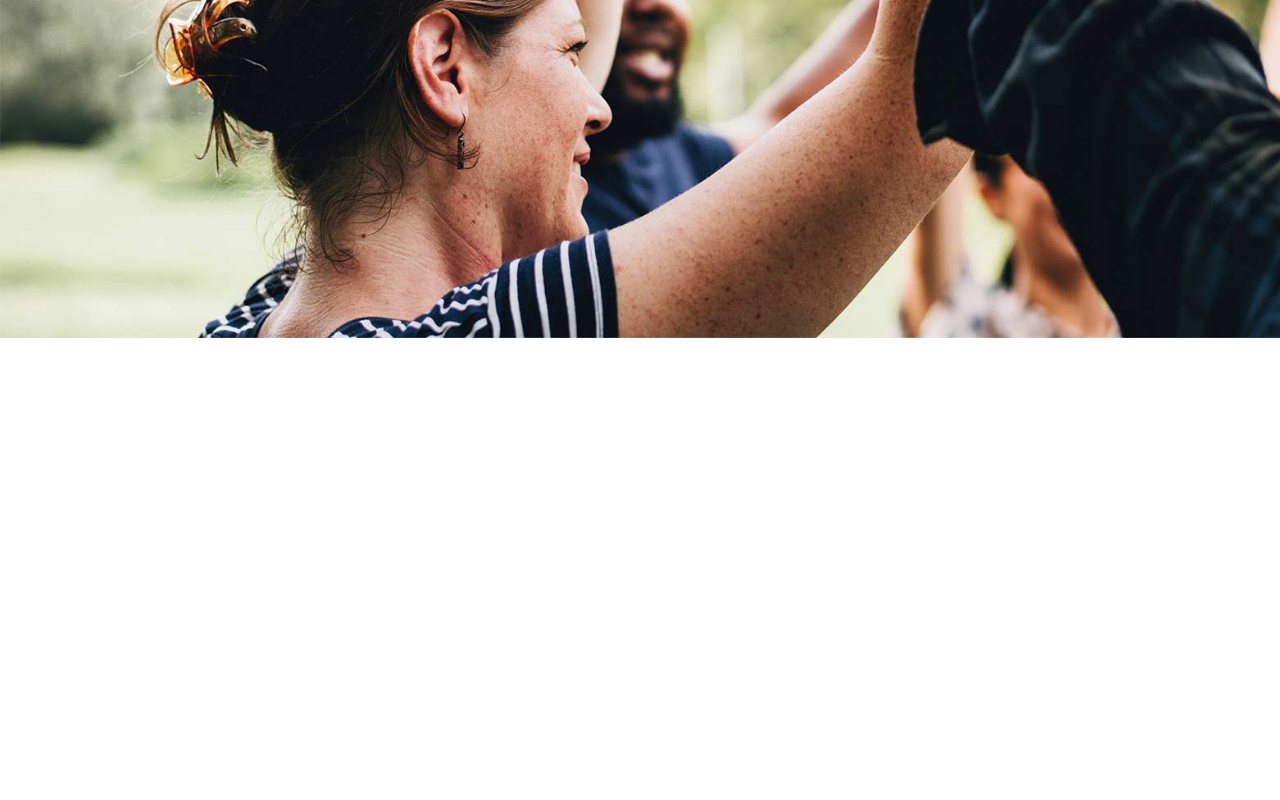
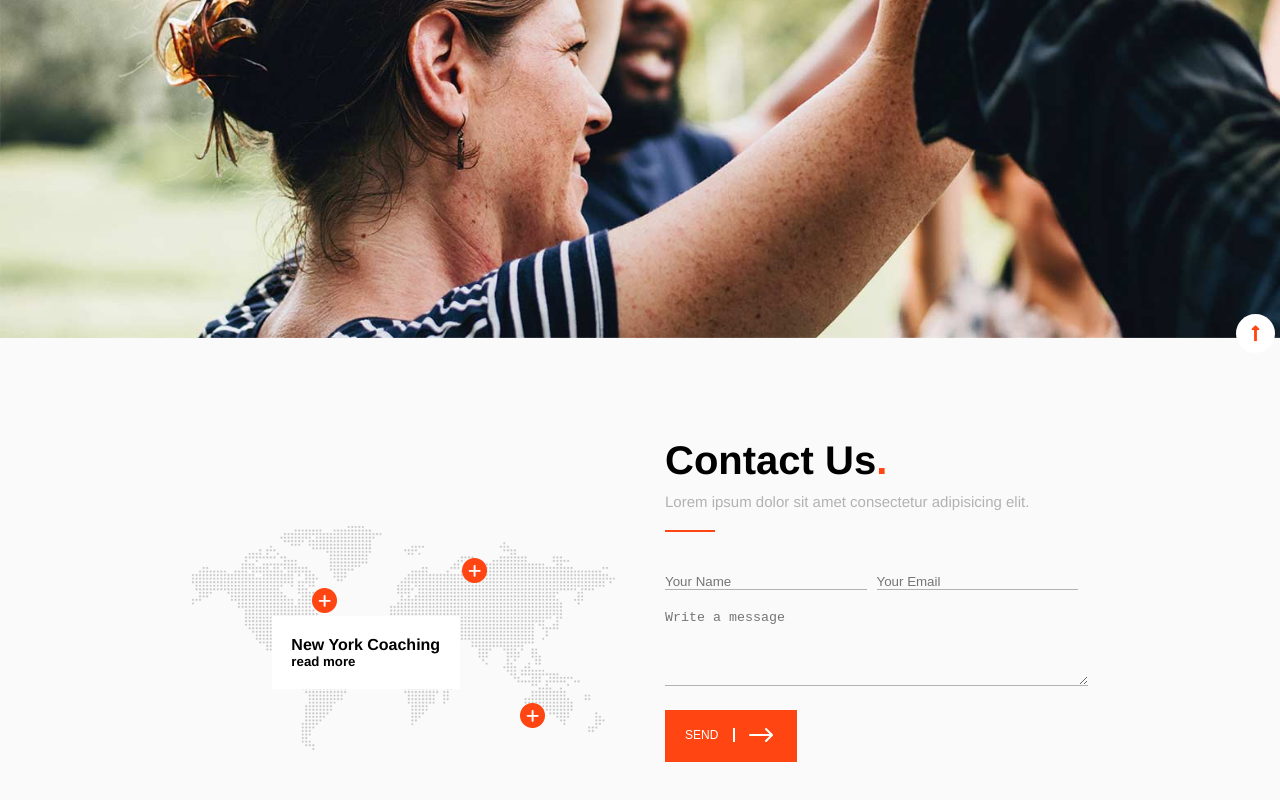
Before and after one commit to Giuseppe0197/proj-html-vuejs, a Vue app: page / in a window 1280 px wide. Shown: the part 4435-5235 px from the top of the page. Before the commit the page ends 4773 px from the top, so only its background shows below. Built offline with nearby package versions, Linux system fonts and the light colour scheme.

Commit message:
add form section and add button to testimonials

```diff
--- /dev/null
+++ b/src/components/ContactUs.vue
@@ -0,0 +1,169 @@
+<template>
+<div class="contact">
+
+    <div class="sectionInfo">
+
+        <!-- creiamo una sezione per mostrare le varie parti del mondo in cui il servizio è attivo -->
+
+        <div class="map">
+            <div class="city">
+                <h4>New York Coaching</h4>
+                <h5>read more</h5>
+            </div>
+
+            <img id="USA" src="../assets/img/h1-contact-rev-02.png" alt="">
+
+            <img id="europe" src="../assets/img/h1-contact-rev-02.png" alt="">
+
+            <img id="australia" src="../assets/img/h1-contact-rev-02.png" alt="">
+        </div>
+
+        <!-- creiamo un form per permettere all'utente di inserire i dati in modo da essere successivavente contattato per evere delle informazioni riguardanti il servizio -->
+
+        <div class="form">
+            <h2>Contact Us<span class="dot">.</span></h2>
+
+            <p>Lorem ipsum dolor sit amet consectetur adipisicing elit.</p>
+
+            <div class="border"></div>
+
+
+            <div class="formData">
+
+                <input type="text" placeholder="Your Name">
+
+                <input type="text" placeholder="Your Email">
+
+                <textarea name="" id="" cols="" rows="5" placeholder="Write a message"></textarea>
+
+            </div>
+
+            <button class="send">send<span class="bordersend"></span><img src="../assets/img/svg-6.svg"></button>
+
+        </div>
+
+    </div>
+
+</div>
+</template>
+
+<script>
+export default {
+  name: 'ContactUs',
+}
+</script>
+
+<!-- Add "scoped" attribute to limit CSS to this component only -->
+<style scoped lang="scss">
+    .sectionInfo {
+        width: 70%;
+        margin: 100px auto;
+        min-height: 400px;
+        display: flex;
+        justify-content: space-evenly;
+
+        .map {
+            width: 50%;
+            background-image: url("../assets/img/h1-contact-rev-01.png");
+            background-size: contain;
+            background-repeat: no-repeat;
+            background-position: center;
+            position: relative;
+            margin-right: 50px;
+
+            .city {
+                position: absolute;
+                top: 50%;
+                left: 50%;
+                transform: translate(-70%, - 30%);
+                background-color: white;
+                padding: 20px;
+            }
+
+            #USA {
+                position: absolute;
+                top: 150px;
+                left: 120px;
+            }
+
+            #europe {
+                position: absolute;
+                top: 120px;
+                left: 270px;
+            }
+
+            #australia {
+                position: absolute;
+                bottom: 110px;
+                right: 70px;
+            }
+        }
+
+        .form {
+            width: 50%;
+
+            h2 {
+                font-size: 40px;
+            }
+
+            .dot {
+                color: #ff4612;
+            }
+
+            p {
+                color: #B2B2B2;
+                font-size: 15px;
+                margin: 10px 0 20px;
+            }
+
+            .border {
+                border-bottom: 2px solid #ff4612;
+                width: 50px;
+            }
+        }
+
+        .formData {
+            margin-top: 40px;
+
+            input {
+                border: none;
+                border-bottom: 1px solid #B2B2B2;
+                background-color: #fafafa;
+                width: calc(100% / 2 - 10px);
+                margin-right: 10px;
+                color: #B2B2B2;
+            }
+
+            textarea {
+                width: 100%;
+                margin-top: 20px;
+                border: none;
+                color: #B2B2B2;
+                border-bottom: 1px solid #B2B2B2;
+                background-color: #fafafa;
+            }
+        }
+
+        .send {
+            background-color: #ff4612;
+            margin-top: 20px;
+            color: white;
+            border: none;
+            padding: 10px 20px;
+            text-transform: uppercase;
+            font-size: 12px;
+
+            img {
+                vertical-align: middle;
+                margin-left: 10px;
+            }
+
+        .bordersend {
+            border-left: 2px solid white;
+            margin-left: 15px;
+        }
+
+        }
+
+    }
+</style>
--- a/src/components/MyMain.vue
+++ b/src/components/MyMain.vue
@@ -48,6 +48,10 @@
 
       <Testimonials/>
 
+      <!-- sotto componente per la sezione contatti con il form per richiedere le informazioni -->
+
+      <ContactUs/>
+
     </main>
 
 </template>
@@ -59,6 +63,7 @@ import UpcomingEv from '@/components/UpcomingEv.vue'
 import Leader from '@/components/Leader.vue'
 import LatestNews from '@/components/LatestNews.vue'
 import Testimonials from '@/components/Testimonials.vue'
+import ContactUs from '@/components/ContactUs.vue'
 
 export default {
   name: 'MyMain',
@@ -67,7 +72,8 @@ export default {
       UpcomingEv,
       Leader,
       LatestNews,
-      Testimonials
+      Testimonials,
+      ContactUs
   },
   data() {
       return {
--- a/src/components/Testimonials.vue
+++ b/src/components/Testimonials.vue
@@ -1,5 +1,7 @@
 <template>
 <div class="testimonials">
+
+    <!-- creiamo la sezione che contiene il titolo e l'immagine con le informazioni del testimonial -->
 
     <div class="testimonialinfo">
         <h2>Testimonials.</h2>
@@ -25,12 +27,16 @@
         </div>
     </div>
 
+    <!-- creiamo una sezione che funziona da video player per un'introduzione alla pagina e al servizio -->
+
     <div class="videoplay">
 
 
             <i class="fas fa-play"></i>
 
-            <button class="buttonplay"><i class="fas fa-long-arrow-alt-up"></i></button>
+            <button class="buttonplay buttonplay1"><i class="fas fa-long-arrow-alt-up"></i></button>
+
+            <button class="buttonplay buttonplay2"><i class="fas fa-long-arrow-alt-up"></i></button>
 
             <div class="containerorigin">
 
@@ -47,8 +53,6 @@
 
 
     </div>
-
-    <!-- <div class="prova"></div> -->
 
 </div>
 </template>
@@ -162,19 +166,29 @@ export default {
         }
 
         .buttonplay {
-            position: absolute;
             background-color: white;
             border: none;
             border-radius: 50%;
             padding: 10px 15px;
-            right: 5px;
-            top: 150px;
 
             .fa-long-arrow-alt-up {
                 color: #ff4612;
                 font-size: 18px;
             }
         }
+
+        .buttonplay1 {
+            position: absolute;
+            right: 5px;
+            top: 150px;
+        }
+
+        .buttonplay2 {
+            position: absolute;
+            right: 5px;
+            bottom: -15px;
+        }
+
 
         .containerorigin {
             background-color: #EF2853;
@@ -189,7 +203,6 @@ export default {
                 width: 20px;
                 filter: invert(100%) sepia(0%) saturate(0%) hue-rotate(209deg) brightness(117%) contrast(190%);
             }
-
         }
 
         .containershopping {
@@ -209,9 +222,4 @@ export default {
 
 
     }
-
-    /* .prova {
-        background-color: red;
-        height: 500px;
-    } */
 </style>
```
